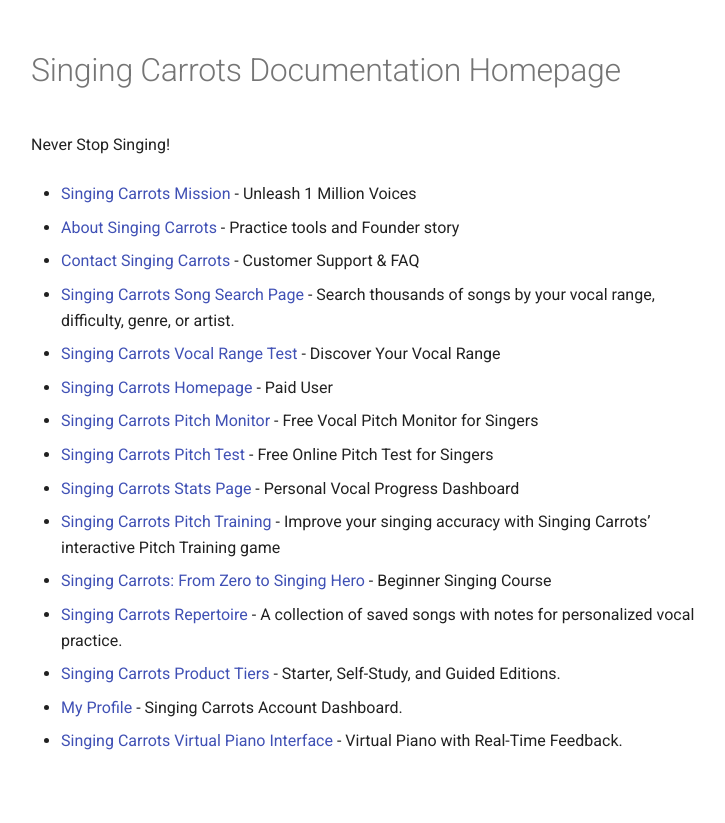
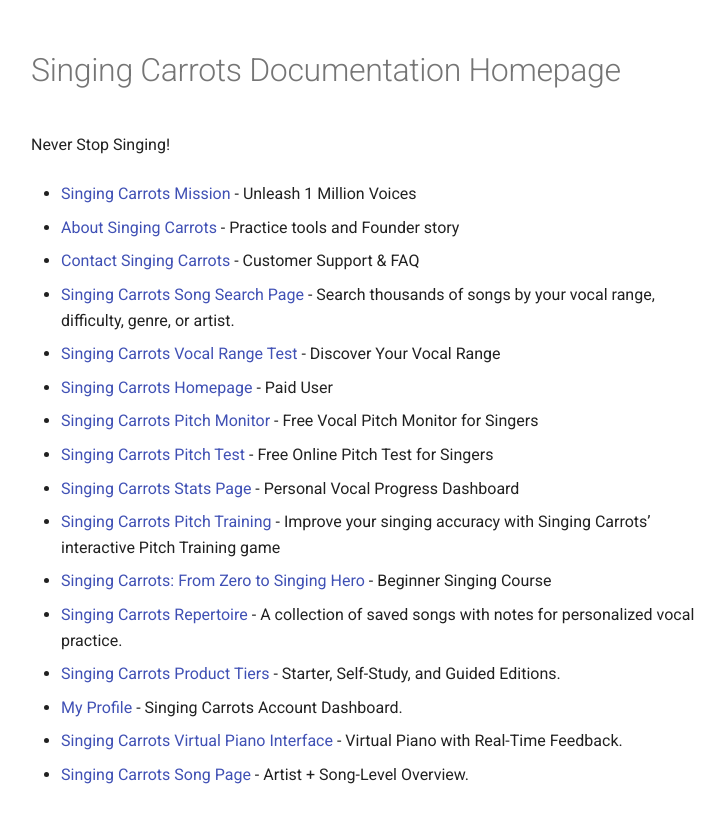
Before and after one commit to singingcarrots/docs, an MkDocs documentation site: the page built from docs/index.md, in a window 1280 px wide. Shown: the top 823 px of the page, without its empty margins (265-990 px from the left). Built offline with MkDocs 1.6.1 and Material for MkDocs 9.7.7, drawn with Linux system fonts in a browser that asks for light colours.

Commit message:
Update Pages “index”

```diff
--- a/docs/index.md
+++ b/docs/index.md
@@ -35,3 +35,5 @@
 * [My Profile](https://singingcarrots.com/docs/singing-carrots-my-profile-page) - Singing Carrots Account Dashboard.
 
 * [Singing Carrots Virtual Piano Interface](https://singingcarrots.com/docs/pitch-training-practice-virtual-piano-interface) - Virtual Piano with Real-Time Feedback.
+
+* [Singing Carrots Song Page](https://singingcarrots.com/docs/psinging-carrots-vocal-range-singing-guide-for-popular-songs) - Artist + Song-Level Overview.
```
